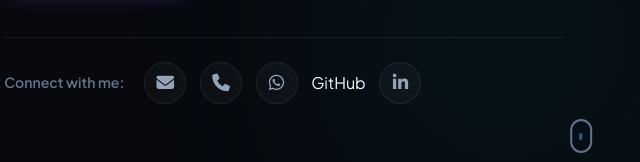
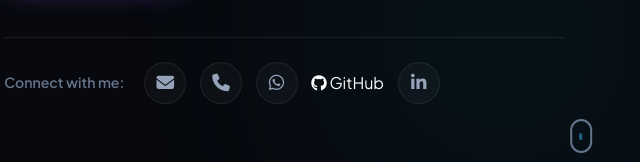
Before and after one commit to Vipulpal2003/Portfolioapp, a plain HTML site: page index.html in a window 1280 px wide. Shown: the part 637-799 px from the top of the page, 59-699 px from the left. Drawn offline with Linux system fonts and the light colour scheme.

Commit message:
Update index.html

```diff
--- a/index.html
+++ b/index.html
@@ -141,8 +141,9 @@ height="0" width="0" style="display:none;visibility:hidden"></iframe></noscript>
                                 class="social-icon" aria-label="WhatsApp Chat">
                                 <i class="fa-brands fa-whatsapp"></i>
                             </a>
-                           <a href="https://github.com/Vipulpal2003" target="_blank">
-    GitHub
+                           <a href="https://github.com/Vipulpal2003" target="_blank" rel="noopener noreferrer" class="social-link">
+    <i class="fa-brands fa-github"></i>
+    <span>GitHub</span>
 </a>
                             <a href="https://www.linkedin.com/in/vipul-pal-68b7b437b?utm_source=share_via&utm_content=profile&utm_medium=member_android" target="_blank" rel="noopener noreferrer"
                                 class="social-icon" aria-label="LinkedIn Profile">
```
